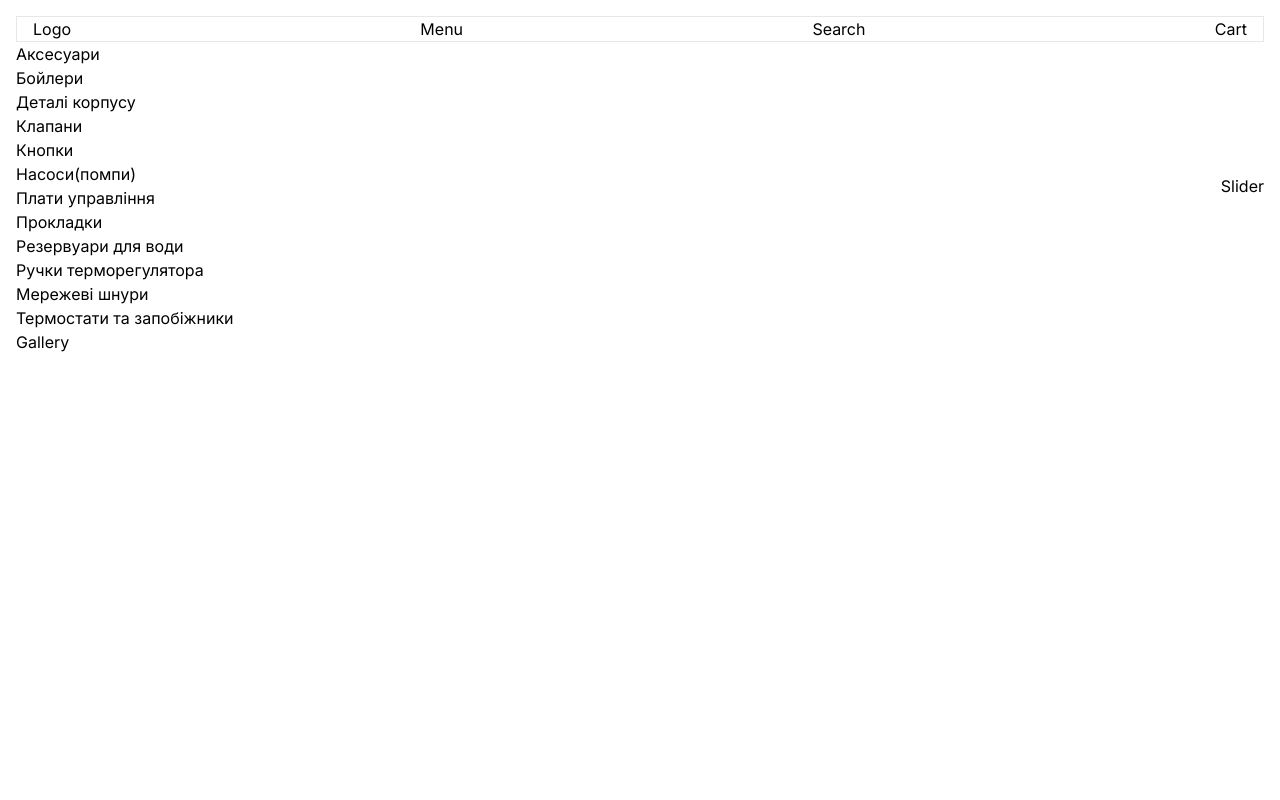
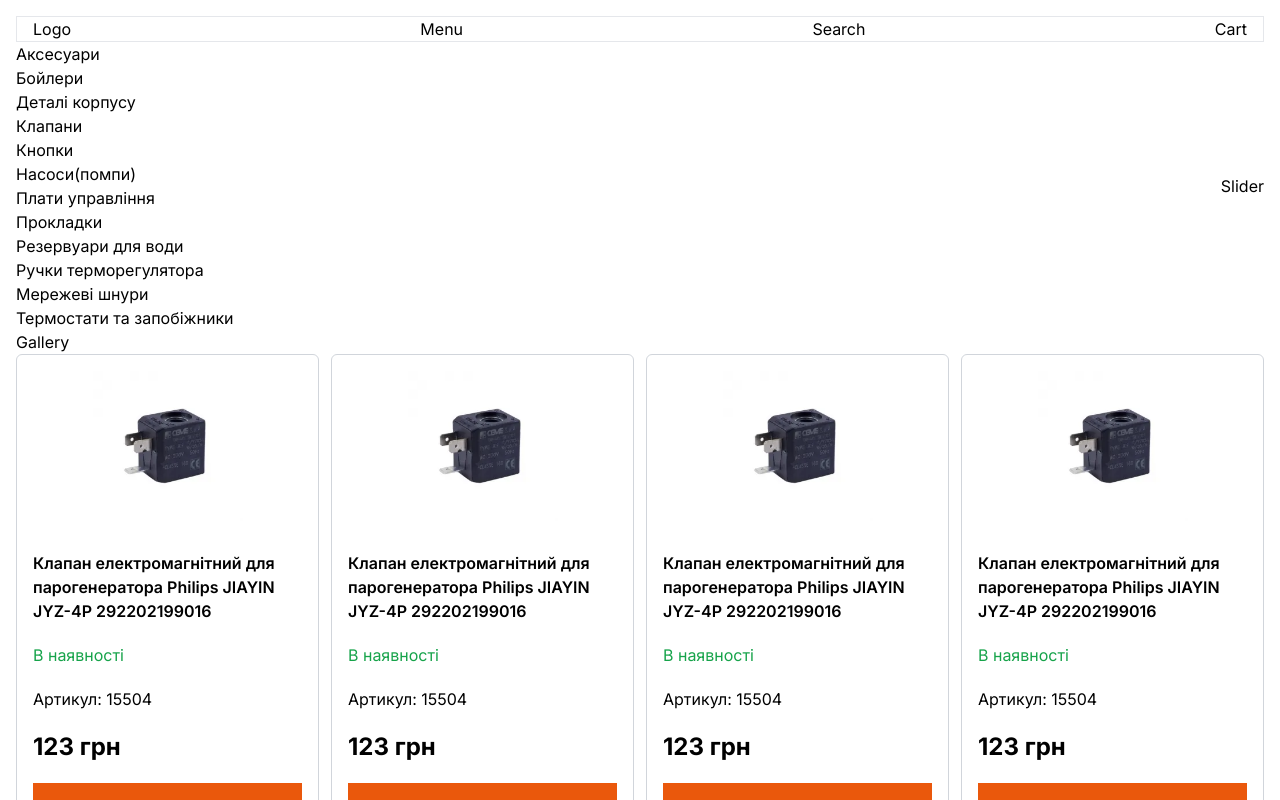
Before and after one commit to IvanRoschin/paroMaster, a Next.js app: page / in a window 1280 px wide. Shown: the top 800 px of the page. Built offline with nearby package versions, Linux system fonts and the light colour scheme.

Commit message:
added items list markup

```diff
--- /dev/null
+++ b/app/components/ItemListCard.tsx
@@ -0,0 +1,41 @@
+import Image from "next/image";
+import React from "react";
+import { IItem } from "types/item/IItem";
+import ItemImg from "../images/itemImg.webp";
+
+interface ItemListCardProps {
+  item: IItem;
+}
+
+const ItemListCard = ({ item }: ItemListCardProps) => {
+  return (
+    <li className="border border-gray-300 rounded-md p-4 flex flex-col">
+      <Image
+        src={ItemImg}
+        alt="item_photo"
+        width={150}
+        height={150}
+        className="block self-center mb-[30px]"
+      />
+      <h2 className="font-semibold mb-[20px]">{item.title}</h2>
+      {item.isAvailable ? (
+        <p className="text-green-600 mb-[20px]">В наявності</p>
+      ) : (
+        <p className="text-red-600 mb-[20px]">Немає в наявності</p>
+      )}
+      <p className="mb-[20px]">Артикул: {item.vendor}</p>
+      <p className="text-2xl font-bold mb-[20px]">{item.price} грн</p>
+      <button
+        type="button"
+        className="p-4 mb-[20px] bg-orange-600 hover:bg-orange-700 focus:bg-orange-700 text-white transition-all font-semibold text-lg"
+      >
+        Купити
+      </button>
+      <p className="font-light text-gray-500">
+        Сумісність з брендами: {item.isCompatible ? "так" : "ні"}
+      </p>
+    </li>
+  );
+};
+
+export default ItemListCard;
--- /dev/null
+++ b/app/components/ItemsList.tsx
@@ -0,0 +1,16 @@
+import React from "react";
+import { items } from "./items";
+import { IItem } from "types/item/IItem";
+import { ItemListCard } from ".";
+
+const ItemsList = () => {
+  return (
+    <ul className="grid grid-cols-4 gap-3">
+      {items.map((item: IItem) => (
+        <ItemListCard key={item._id} item={item} />
+      ))}
+    </ul>
+  );
+};
+
+export default ItemsList;
--- /dev/null
+++ b/app/components/index.ts
@@ -0,0 +1,4 @@
+import ItemsList from "./ItemsList";
+import ItemListCard from "./ItemListCard";
+
+export { ItemsList, ItemListCard };
--- /dev/null
+++ b/app/components/items.ts
@@ -0,0 +1,126 @@
+import { IItem } from "types/item/IItem";
+
+const itemImgPath = "../images/itemImg.webp";
+
+export const items: IItem[] = [
+  {
+    _id: "1",
+    imgUrl: itemImgPath,
+    brand: "Philips",
+    model: "JIAYIN JYZ-4P",
+    vendor: "15504",
+    title:
+      "Клапан електромагнітний для парогенератора Philips JIAYIN JYZ-4P 292202199016",
+    description:
+      "Клапан електромагнітний для парогенератора Philips JIAYIN JYZ-4P 292202199016. Оригінальний клапан від компанії Philips. Параметри: 230В, 9-12ВA.",
+    price: 123,
+    isAvailable: true,
+    isCompatible: true,
+    compatibility: ["Philips", "Bosch", "Kenwood"],
+  },
+  {
+    _id: "2",
+    imgUrl: itemImgPath,
+    brand: "Philips",
+    model: "JIAYIN JYZ-4P",
+    vendor: "15504",
+    title:
+      "Клапан електромагнітний для парогенератора Philips JIAYIN JYZ-4P 292202199016",
+    description:
+      "Клапан електромагнітний для парогенератора Philips JIAYIN JYZ-4P 292202199016. Оригінальний клапан від компанії Philips. Параметри: 230В, 9-12ВA.",
+    price: 123,
+    isAvailable: true,
+    isCompatible: true,
+    compatibility: ["Philips", "Bosch", "Kenwood"],
+  },
+  {
+    _id: "3",
+    imgUrl: itemImgPath,
+    brand: "Philips",
+    model: "JIAYIN JYZ-4P",
+    vendor: "15504",
+    title:
+      "Клапан електромагнітний для парогенератора Philips JIAYIN JYZ-4P 292202199016",
+    description:
+      "Клапан електромагнітний для парогенератора Philips JIAYIN JYZ-4P 292202199016. Оригінальний клапан від компанії Philips. Параметри: 230В, 9-12ВA.",
+    price: 123,
+    isAvailable: true,
+    isCompatible: true,
+    compatibility: ["Philips", "Bosch", "Kenwood"],
+  },
+  {
+    _id: "4",
+    imgUrl: itemImgPath,
+    brand: "Philips",
+    model: "JIAYIN JYZ-4P",
+    vendor: "15504",
+    title:
+      "Клапан електромагнітний для парогенератора Philips JIAYIN JYZ-4P 292202199016",
+    description:
+      "Клапан електромагнітний для парогенератора Philips JIAYIN JYZ-4P 292202199016. Оригінальний клапан від компанії Philips. Параметри: 230В, 9-12ВA.",
+    price: 123,
+    isAvailable: true,
+    isCompatible: true,
+    compatibility: ["Philips", "Bosch", "Kenwood"],
+  },
+  {
+    _id: "5",
+    imgUrl: itemImgPath,
+    brand: "Philips",
+    model: "JIAYIN JYZ-4P",
+    vendor: "15504",
+    title:
+      "Клапан електромагнітний для парогенератора Philips JIAYIN JYZ-4P 292202199016",
+    description:
+      "Клапан електромагнітний для парогенератора Philips JIAYIN JYZ-4P 292202199016. Оригінальний клапан від компанії Philips. Параметри: 230В, 9-12ВA.",
+    price: 123,
+    isAvailable: true,
+    isCompatible: true,
+    compatibility: ["Philips", "Bosch", "Kenwood"],
+  },
+  {
+    _id: "6",
+    imgUrl: itemImgPath,
+    brand: "Philips",
+    model: "JIAYIN JYZ-4P",
+    vendor: "15504",
+    title:
+      "Клапан електромагнітний для парогенератора Philips JIAYIN JYZ-4P 292202199016",
+    description:
+      "Клапан електромагнітний для парогенератора Philips JIAYIN JYZ-4P 292202199016. Оригінальний клапан від компанії Philips. Параметри: 230В, 9-12ВA.",
+    price: 123,
+    isAvailable: true,
+    isCompatible: true,
+    compatibility: ["Philips", "Bosch", "Kenwood"],
+  },
+  {
+    _id: "7",
+    imgUrl: itemImgPath,
+    brand: "Philips",
+    model: "JIAYIN JYZ-4P",
+    vendor: "15504",
+    title:
+      "Клапан електромагнітний для парогенератора Philips JIAYIN JYZ-4P 292202199016",
+    description:
+      "Клапан електромагнітний для парогенератора Philips JIAYIN JYZ-4P 292202199016. Оригінальний клапан від компанії Philips. Параметри: 230В, 9-12ВA.",
+    price: 123,
+    isAvailable: true,
+    isCompatible: true,
+    compatibility: ["Philips", "Bosch", "Kenwood"],
+  },
+  {
+    _id: "8",
+    imgUrl: itemImgPath,
+    brand: "Philips",
+    model: "JIAYIN JYZ-4P",
+    vendor: "15504",
+    title:
+      "Клапан електромагнітний для парогенератора Philips JIAYIN JYZ-4P 292202199016",
+    description:
+      "Клапан електромагнітний для парогенератора Philips JIAYIN JYZ-4P 292202199016. Оригінальний клапан від компанії Philips. Параметри: 230В, 9-12ВA.",
+    price: 123,
+    isAvailable: true,
+    isCompatible: true,
+    compatibility: ["Philips", "Bosch", "Kenwood"],
+  },
+];
--- a/app/page.tsx
+++ b/app/page.tsx
@@ -1,17 +1,19 @@
-import Catalog from './components/Catalog'
-import Gallery from './components/Gallery'
-import Header from './components/Header'
-import Slider from './components/Slider'
+import { ItemsList } from "./components";
+import Catalog from "./components/Catalog";
+import Gallery from "./components/Gallery";
+import Header from "./components/Header";
+import Slider from "./components/Slider";
 
 export default function Home() {
   return (
-		<div className='container p-4'>
+    <div className="container p-4">
       <Header />
-			<div className='flex justify-between items-center'>
+      <div className="flex justify-between items-center">
         <Catalog />
         <Slider />
       </div>
       <Gallery />
+      <ItemsList />
     </div>
-	)
+  );
 }
--- /dev/null
+++ b/types/item/IItem.ts
@@ -0,0 +1,13 @@
+export interface IItem {
+  _id?: string;
+  imgUrl: string;
+  brand: string;
+  model: string;
+  vendor: string;
+  title: string;
+  description: string;
+  price: number;
+  isAvailable: boolean;
+  isCompatible: boolean;
+  compatibility: string[];
+}
```
Also changed, not shown: app/images/itemImg.webp (added). Lines whose indentation alone changed are shown as unchanged.
